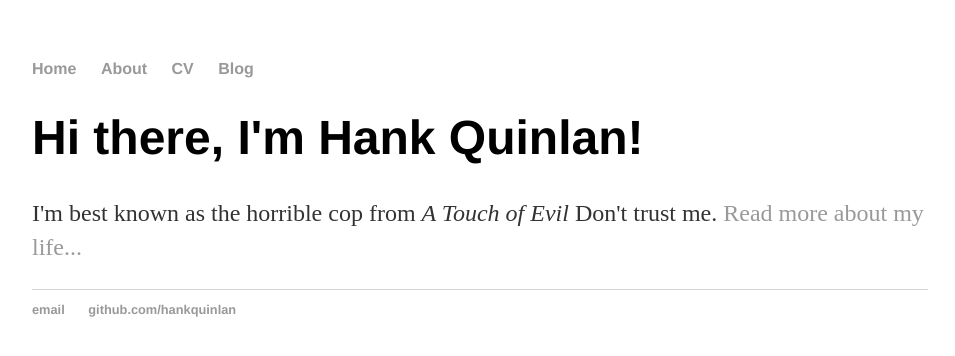
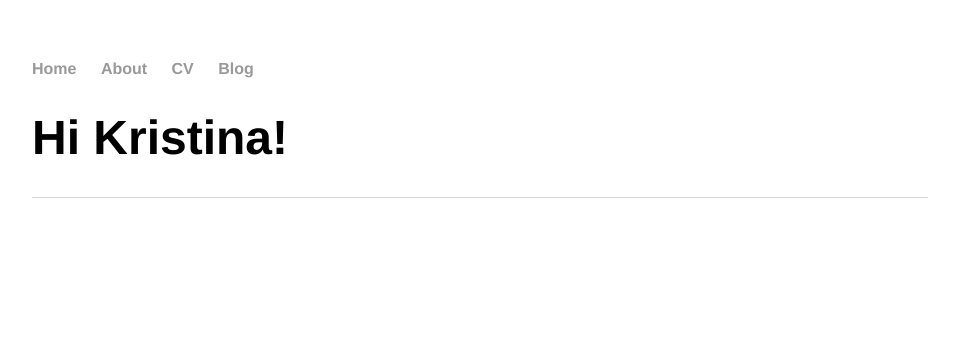
Before and after one commit to suchiroll/suchiroll.github.io, a plain HTML site: page index.html in a window 1280 px wide. Shown: the whole page, without its empty margins (160-1115 px from the left). Drawn offline with Linux system fonts and the light colour scheme.

Commit message:
Update index.html
Update for Kristina

```diff
--- a/index.html
+++ b/index.html
@@ -1,7 +1,7 @@
 <!DOCTYPE html>
 <html>
 	<head>
-		<title>Hank Quinlan, Horrible Cop</title>
+		<title>Suchitra Natarajan</title>
 		<!-- link to main stylesheet -->
 		<link rel="stylesheet" type="text/css" href="/css/main.css">
 	</head>
@@ -16,15 +16,10 @@
 		</nav>
 		<div class="container">
     		<div class="blurb">
-        		<h1>Hi there, I'm Hank Quinlan!</h1>
-				<p>I'm best known as the horrible cop from <em>A Touch of Evil</em> Don't trust me. <a href="/about">Read more about my life...</a></p>
+        		<h1>Hi Kristina!</h1>
     		</div><!-- /.blurb -->
 		</div><!-- /.container -->
 		<footer>
-    		<ul>
-        		<li><a href="mailto:hankquinlanhub@gmail.com">email</a></li>
-        		<li><a href="https://github.com/hankquinlan">github.com/hankquinlan</a></li>
-			</ul>
 		</footer>
 	</body>
 </html>
```
